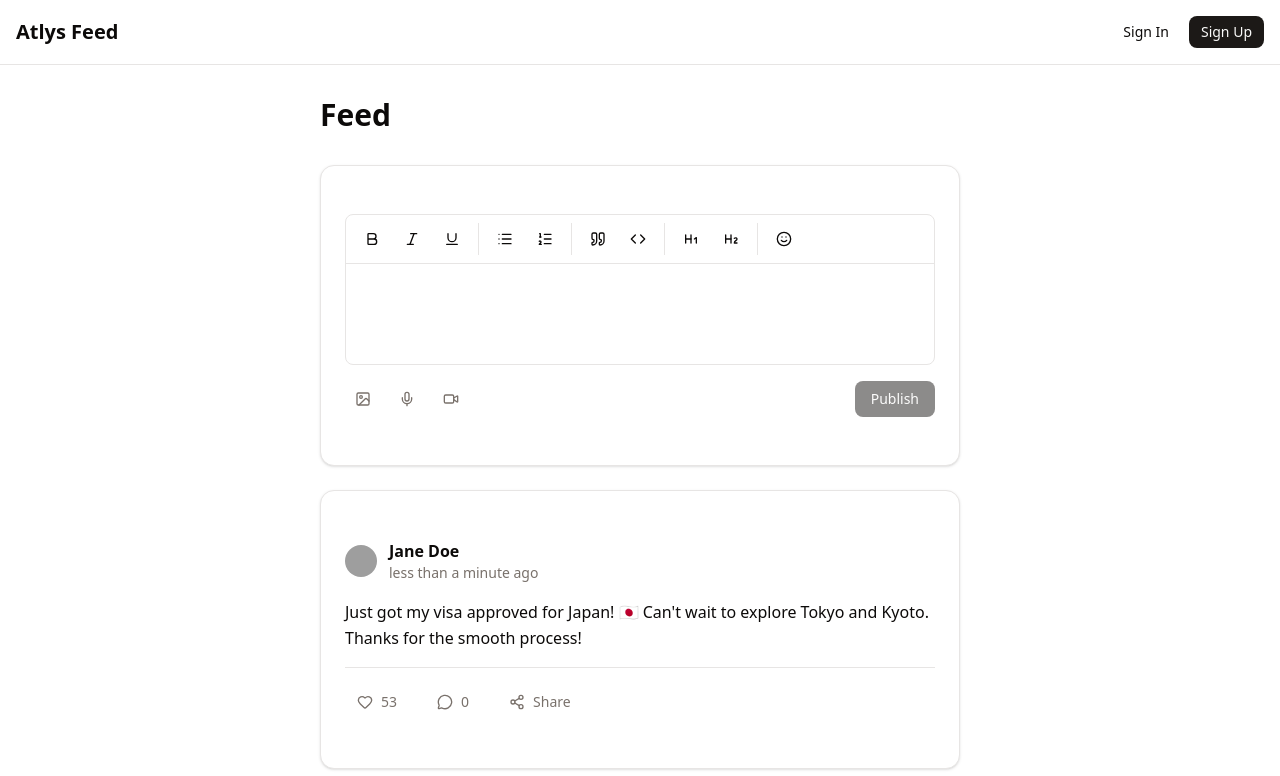
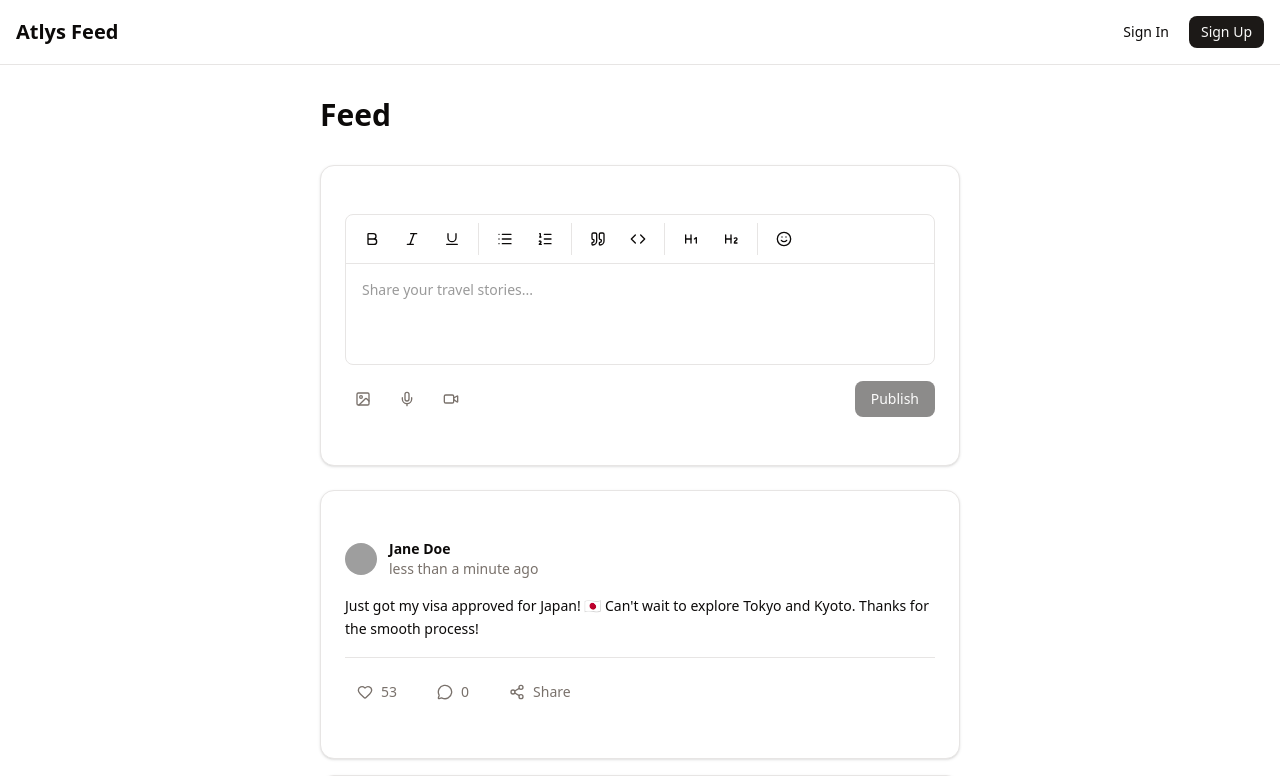
Before and after one commit to nparashar150/atlys-frontend, a React (Vite) app: page / in a window 1280 px wide. Shown: the top 776 px of the page. Built offline with nearby package versions, Linux system fonts and the light colour scheme; grey boxes are pictures that could not be loaded.

Commit message:
chore: use inter font

```diff
--- a/index.html
+++ b/index.html
@@ -4,6 +4,9 @@
     <meta charset="UTF-8" />
     <link rel="icon" type="image/svg+xml" href="/vite.svg" />
     <meta name="viewport" content="width=device-width, initial-scale=1.0" />
+    <link rel="preconnect" href="https://fonts.googleapis.com" />
+    <link rel="preconnect" href="https://fonts.gstatic.com" crossorigin />
+    <link href="https://fonts.googleapis.com/css2?family=Inter:wght@400;500;600;700&display=swap" rel="stylesheet" />
     <title>atlys-frontend</title>
   </head>
   <body>
--- a/src/index.css
+++ b/src/index.css
@@ -4,6 +4,10 @@
 @custom-variant dark (&:is(.dark *));
 
 @theme inline {
+  --font-family-sans: 'Inter', ui-sans-serif, system-ui, sans-serif;
+  --font-size-sm: 0.875rem; /* 14px */
+  --font-size-base: 0.875rem; /* 14px - base text */
+  --font-size-xl: 1.25rem; /* 20px - titles */
   --radius-sm: calc(var(--radius) - 4px);
   --radius-md: calc(var(--radius) - 2px);
   --radius-lg: var(--radius);
@@ -115,6 +119,15 @@
     @apply border-border outline-ring/50;
   }
   body {
-    @apply bg-background text-foreground;
+    @apply bg-background text-foreground font-sans text-sm;
   }
 }
+
+/* TipTap Editor Placeholder Styles */
+.ProseMirror p.is-editor-empty:first-child::before {
+  color: rgba(0, 0, 0, 0.4);
+  content: attr(data-placeholder);
+  float: left;
+  height: 0;
+  pointer-events: none;
+}
```
